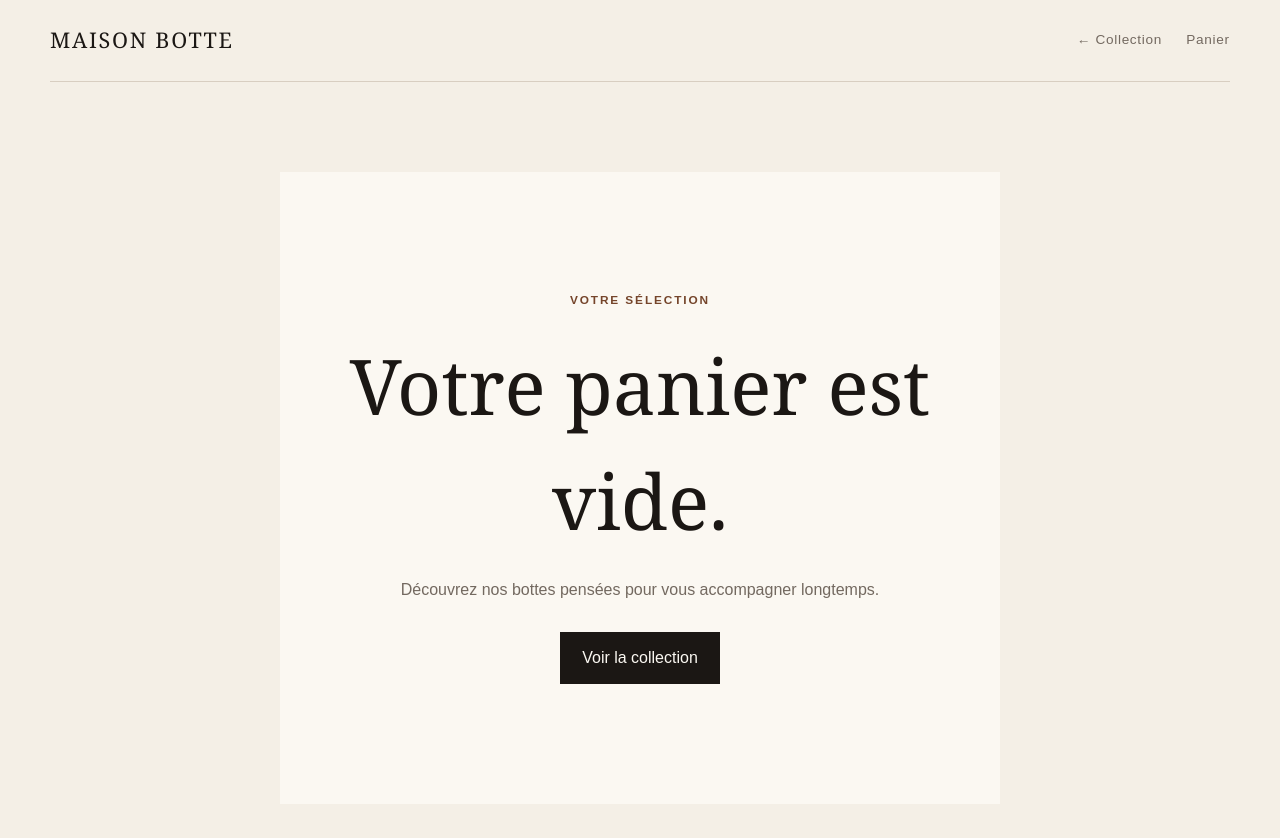
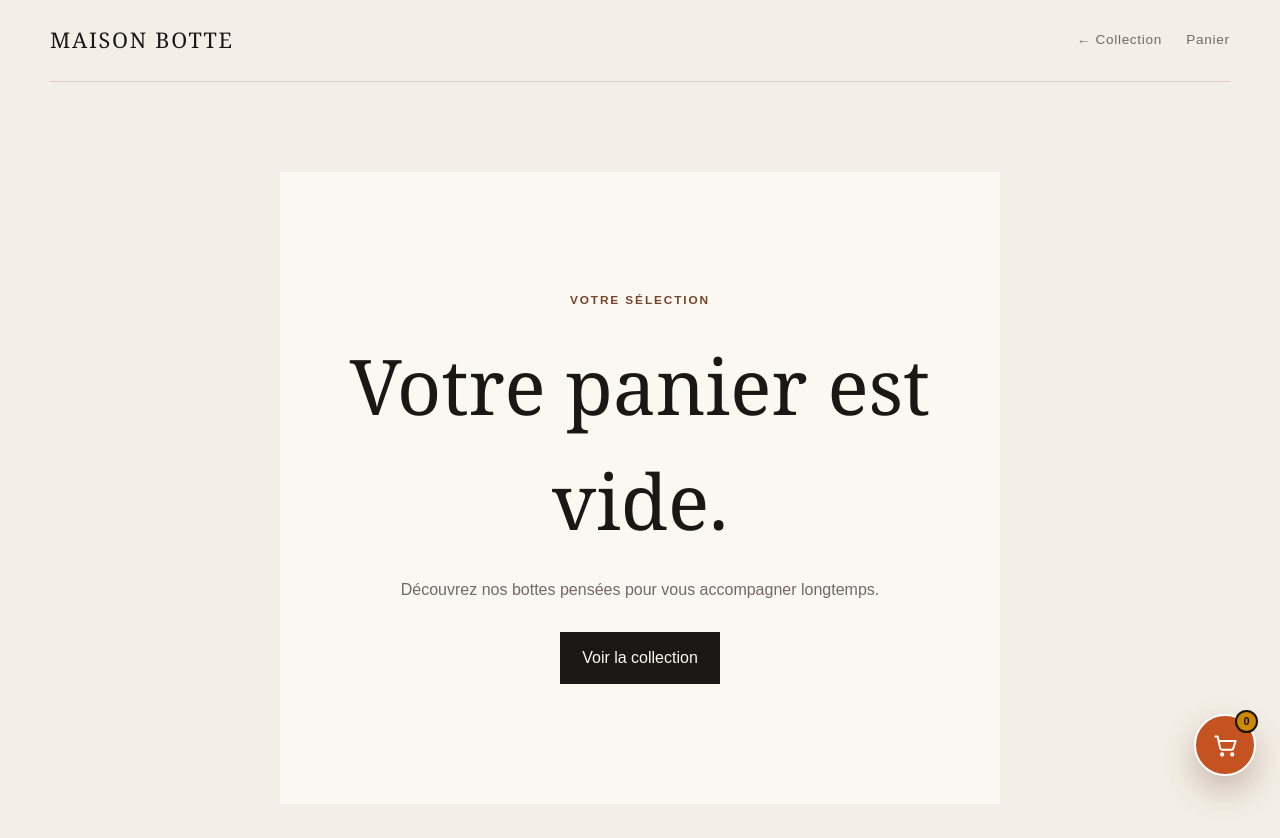
Before and after one commit to NasdyMed/mohaShop, a Next.js app: page /panier in a window 1280 px wide. Shown: the top 838 px of the page. Built offline with nearby package versions, Linux system fonts and the light colour scheme.

Commit message:
feat: add cart toast and floating shortcut

```diff
--- /dev/null
+++ b/app/(shop)/layout.tsx
@@ -0,0 +1,5 @@
+import { Providers } from "@/components/cart/providers";
+
+export default function ShopLayout({ children }: Readonly<{ children: React.ReactNode }>) {
+  return <Providers>{children}</Providers>;
+}
--- a/app/globals.css
+++ b/app/globals.css
@@ -306,3 +306,22 @@ html { scroll-behavior: smooth; }
   .product-info { position: static; padding: 24px 20px; }
 }
 @media (prefers-reduced-motion: reduce) { html { scroll-behavior: auto; } }
+
+/* Global cart feedback */
+.cart-toast { width: min(390px, calc(100vw - 32px)); position: fixed; z-index: 50; top: 24px; right: 24px; display: grid; grid-template-columns: 38px minmax(0, 1fr) 44px; gap: 13px; align-items: start; padding: 18px; color: #fff; border-top: 4px solid var(--store-primary); background: var(--store-text); box-shadow: 0 20px 48px rgba(23,19,16,.24); animation: cart-toast-in .36s cubic-bezier(.22,1,.36,1) both; }
+.cart-toast-check { width: 34px; height: 34px; display: grid; place-items: center; border-radius: 50%; background: var(--store-success); font-weight: 900; }
+.cart-toast strong { display: block; margin-top: 2px; font-family: Georgia, serif; font-size: 1.12rem; font-weight: 400; }
+.cart-toast p { margin: 6px 0 10px; color: #f4efe6; font-size: .78rem; line-height: 1.4; }
+.cart-toast a { display: inline-flex; align-items: center; gap: 12px; color: #fff; font-size: .68rem; font-weight: 800; letter-spacing: .07em; text-decoration: underline; text-underline-offset: 4px; text-transform: uppercase; }
+.cart-toast > button { min-width: 44px; min-height: 44px; margin: -10px -10px 0 0; border: 0; color: #fff; background: transparent; font-size: 1.5rem; cursor: pointer; }
+.floating-cart { width: 62px; height: 62px; position: fixed; z-index: 45; right: 24px; bottom: 24px; display: grid; place-items: center; color: #fff; border: 2px solid #fff; border-radius: 50%; background: var(--store-secondary); box-shadow: 0 14px 34px rgba(76,34,17,.28); transition: transform .2s ease, background .2s ease; }
+.floating-cart:hover { color: #fff; background: var(--store-text); transform: translateY(-3px); }
+.floating-cart svg { width: 27px; height: 27px; fill: none; stroke: currentColor; stroke-width: 1.8; stroke-linecap: round; stroke-linejoin: round; }
+.floating-cart-count { min-width: 23px; height: 23px; position: absolute; top: -6px; right: -4px; display: grid; place-items: center; padding: 0 5px; color: var(--store-text); border: 2px solid var(--store-text); border-radius: 999px; background: var(--store-primary); font-size: .68rem; font-weight: 900; }
+.floating-cart.is-adding { animation: floating-cart-pop .48s cubic-bezier(.22,1,.36,1); }
+@keyframes cart-toast-in { from { opacity: 0; transform: translate3d(26px,-10px,0); } to { opacity: 1; transform: translate3d(0,0,0); } }
+@keyframes floating-cart-pop { 0%, 100% { transform: scale(1); } 45% { transform: scale(1.14) rotate(-5deg); } }
+@media (max-width: 640px) {
+  .cart-toast { top: 12px; right: 12px; width: calc(100vw - 24px); }
+  .floating-cart { right: 16px; bottom: max(16px, env(safe-area-inset-bottom)); }
+}
--- a/app/layout.tsx
+++ b/app/layout.tsx
@@ -1,5 +1,4 @@
 import type { Metadata, Viewport } from "next";
-import { Providers } from "@/components/cart/providers";
 import "./globals.css";
 
 export const metadata: Metadata = {
@@ -11,7 +10,7 @@ export const viewport: Viewport = { themeColor: "#f4efe6", width: "device-width"
 export default function RootLayout({ children }: Readonly<{ children: React.ReactNode }>) {
   return (
     <html lang="fr">
-      <body><Providers>{children}</Providers></body>
+      <body>{children}</body>
     </html>
   );
 }
--- /dev/null
+++ b/components/cart/cart-feedback.tsx
@@ -0,0 +1,39 @@
+"use client";
+
+import Link from "next/link";
+import { useEffect } from "react";
+
+type CartFeedbackProps = {
+  clearNotice: () => void;
+  hydrated: boolean;
+  itemCount: number;
+  notice: { id: number; message: string } | null;
+};
+
+export function CartFeedback({ clearNotice, hydrated, itemCount, notice }: CartFeedbackProps) {
+  useEffect(() => {
+    if (!notice) return;
+    const timeout = window.setTimeout(clearNotice, 4000);
+    return () => window.clearTimeout(timeout);
+  }, [clearNotice, notice]);
+
+  const itemLabel = `${itemCount} ${itemCount > 1 ? "articles" : "article"}`;
+
+  return <>
+    {notice ? (
+      <aside className="cart-toast" role="status" aria-live="polite">
+        <span className="cart-toast-check" aria-hidden="true">✓</span>
+        <div><strong>Ajouté au panier</strong><p>{notice.message}</p><Link href="/panier">Voir le panier <span aria-hidden="true">→</span></Link></div>
+        <button type="button" aria-label="Fermer la notification" onClick={clearNotice}>×</button>
+      </aside>
+    ) : null}
+    <Link
+      className={`floating-cart${notice ? " is-adding" : ""}`}
+      href="/panier"
+      aria-label={`Ouvrir le panier, ${hydrated ? itemLabel : "chargement"}`}
+    >
+      <svg aria-hidden="true" viewBox="0 0 24 24"><path d="M3 4h2l2.2 10.1a2 2 0 0 0 2 1.6h7.9a2 2 0 0 0 1.9-1.4L21 8H6.1M10 20a1 1 0 1 1-2 0 1 1 0 0 1 2 0Zm9 0a1 1 0 1 1-2 0 1 1 0 0 1 2 0Z"/></svg>
+      {hydrated ? <span className="floating-cart-count" aria-hidden="true">{itemCount}</span> : null}
+    </Link>
+  </>;
+}
--- a/components/cart/cart-provider.tsx
+++ b/components/cart/cart-provider.tsx
@@ -1,9 +1,10 @@
 "use client";
 
-import { createContext, useContext, useEffect, useMemo, useReducer } from "react";
+import { createContext, useCallback, useContext, useEffect, useMemo, useReducer, useState } from "react";
 
 import { cartReducer, sanitizeCartItems, selectItemCount, selectTotal } from "./cart-reducer";
 import type { CartAction, CartItem } from "./cart-types";
+import { CartFeedback } from "./cart-feedback";
 
 const STORAGE_KEY = "boots-cart-v1";
 
@@ -13,6 +14,8 @@ type CartContextValue = {
   hydrated: boolean;
   itemCount: number;
   totalDh: number;
+  notice: { id: number; message: string } | null;
+  clearNotice: () => void;
 };
 
 const CartContext = createContext<CartContextValue | null>(null);
@@ -36,17 +39,29 @@ function readStoredCart(): CartItem[] {
 }
 
 export function CartProvider({ children }: { children: React.ReactNode }) {
-  const [{ items, hydrated }, dispatch] = useReducer(
+  const [{ items, hydrated }, reducerDispatch] = useReducer(
     (state: { items: CartItem[]; hydrated: boolean }, action: CartAction) => ({
       items: cartReducer(state.items, action),
       hydrated: state.hydrated || action.type === "hydrate",
     }),
     { items: [], hydrated: false },
   );
+  const [notice, setNotice] = useState<{ id: number; message: string } | null>(null);
+  const clearNotice = useCallback(() => setNotice(null), []);
+  const dispatch = useCallback<React.Dispatch<CartAction>>((action) => {
+    reducerDispatch(action);
+    if (action.type === "add") {
+      const quantity = Math.max(1, action.quantity);
+      setNotice({
+        id: Date.now(),
+        message: `${action.item.productName} a été ajouté au panier${quantity > 1 ? ` · ${quantity} articles` : ""}.`,
+      });
+    }
+  }, []);
 
   useEffect(() => {
-    dispatch({ type: "hydrate", items: readStoredCart() });
-  }, []);
+    reducerDispatch({ type: "hydrate", items: readStoredCart() });
+  }, [reducerDispatch]);
 
   useEffect(() => {
     if (!hydrated) return;
@@ -63,9 +78,11 @@ export function CartProvider({ children }: { children: React.ReactNode }) {
     hydrated,
     itemCount: selectItemCount(items),
     totalDh: selectTotal(items),
-  }), [hydrated, items]);
+    notice,
+    clearNotice,
+  }), [clearNotice, dispatch, hydrated, items, notice]);
 
-  return <CartContext.Provider value={value}>{children}</CartContext.Provider>;
+  return <CartContext.Provider value={value}>{children}<CartFeedback clearNotice={clearNotice} hydrated={hydrated} itemCount={value.itemCount} notice={notice} /></CartContext.Provider>;
 }
 
 export function useCart() {
--- a/eslint.config.mjs
+++ b/eslint.config.mjs
@@ -5,5 +5,5 @@ import nextTs from "eslint-config-next/typescript";
 export default defineConfig([
   ...nextVitals,
   ...nextTs,
-  globalIgnores([".next/**", "out/**", "build/**", "next-env.d.ts"]),
+  globalIgnores([".next/**", ".worktrees/**", "out/**", "build/**", "next-env.d.ts"]),
 ]);
```
Also changed, not shown: 1 other file (tests, documents, lock files or other folders).
